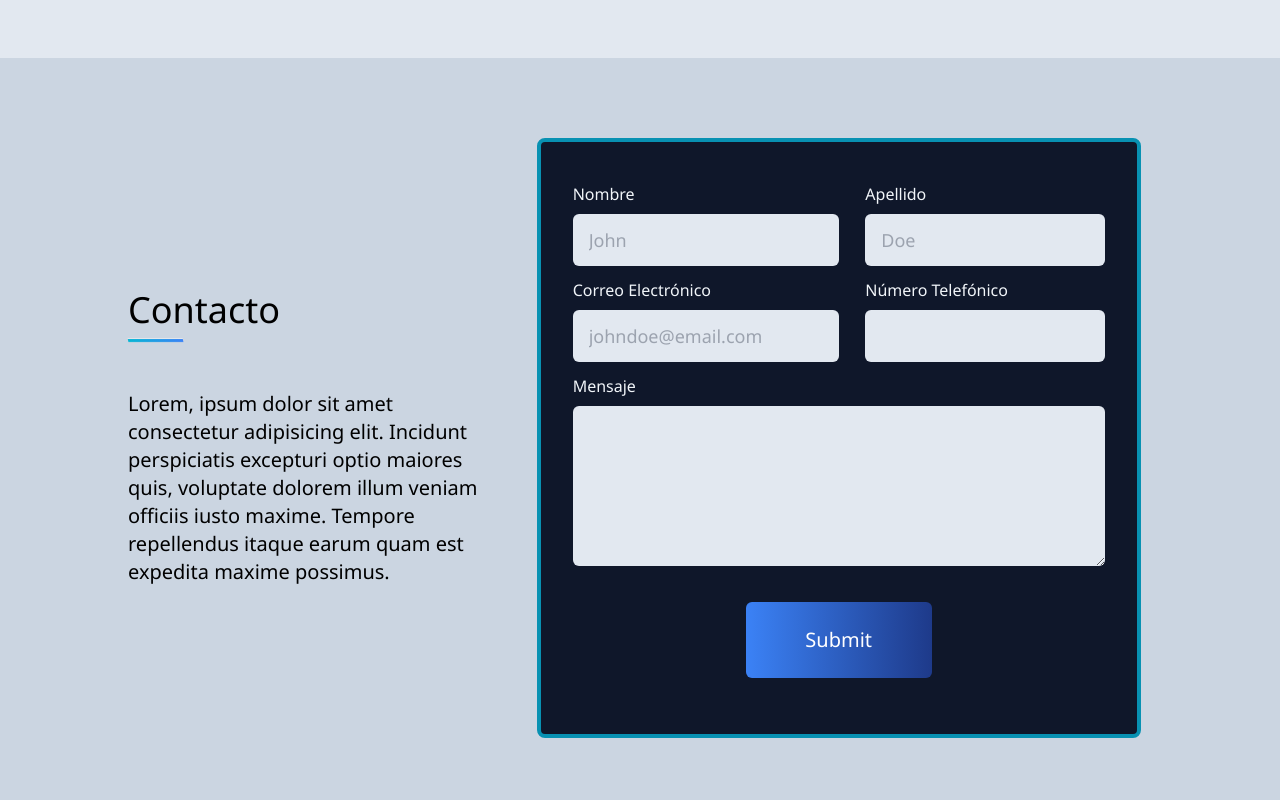
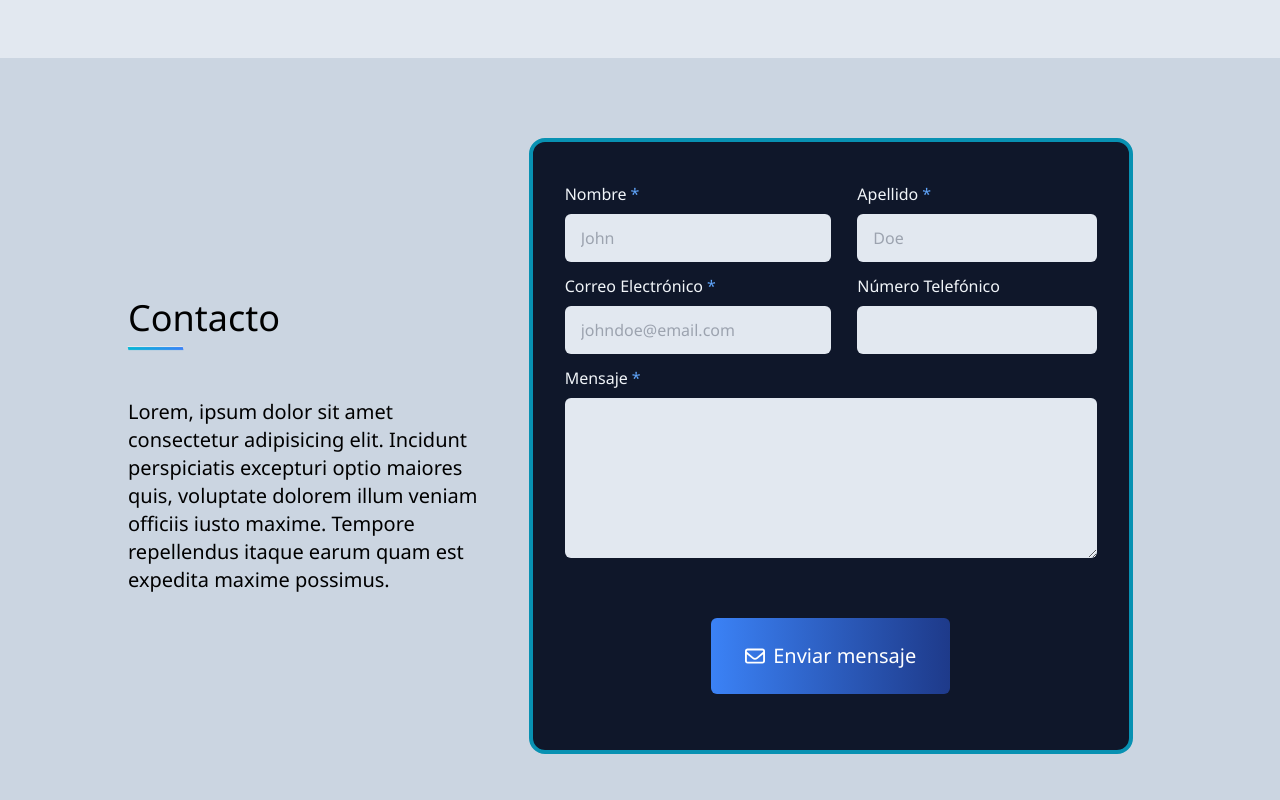
Before and after one commit to dspwebstudiomx/reacttailwindcss, a React (Vite) app: page / in a window 1280 px wide. Shown: the part 4840-5640 px from the top of the page. Built offline with nearby package versions, Linux system fonts and the light colour scheme.

Commit message:
(Updates) Form: adding validation

```diff
--- a/package.json
+++ b/package.json
@@ -11,9 +11,11 @@
     "preview": "vite preview"
   },
   "dependencies": {
+    "@emailjs/browser": "^4.3.3",
     "@headlessui/react": "^1.7.18",
     "@heroicons/react": "^2.1.1",
     "animate.css": "^4.1.1",
+    "formik": "^2.4.5",
     "lottie-react": "^2.4.0",
     "react": "^18.2.0",
     "react-dom": "^18.2.0",
--- a/src/components/ContactForm.jsx
+++ b/src/components/ContactForm.jsx
@@ -1,40 +1,161 @@
-// import { FaRegEnvelope } from "react-icons/fa6";
+import { useRef, useState } from 'react';
+import { FaRegEnvelope } from "react-icons/fa6"
+import { Formik, Field, Form } from 'formik';
+import emailjs from '@emailjs/browser';
 
-const ContactForm = () => {
-  8
+export default function ContactForm() {
+
+  const form = useRef();
+  const [showModal, setShowModal] = useState(false)
+  const sendEmail = (e) => {
+    e.preventDefault();
+    emailjs
+      .sendForm('service_sitioweb', 'template_dspwebstudio', form.current, {
+        publicKey: '6zZtQ17TWIZUgres6',
+      })
+      .then(
+        () => {
+          console.log("SUCCESS!")
+          setShowModal(true)
+        },
+        (error) => {
+          console.log('FAILED...', error.text);
+        },
+      );
+    // e.target.reset();
+  };
+
   return (
-    <article id="formulario" className="border-4  border-cyan-600 rounded-lg px-8 py-10 pb-14 bg-slate-900  text-slate-100 ">
-      <form action="mailto:dspwebstudio@gmail.com" className="flex flex-col gap-3" method="POST" name="EmailForm">
+    <article id="formulario" className="border-4  border-cyan-600 rounded-2xl px-8 py-10 pb-14 bg-slate-900  text-slate-100 ">
+      <Formik
+        initialValues={{
+          user_name: '',
+          user_surname: '',
+          user_email: '',
+          user_phone: '',
+          message: ''
+        }}
+        validate={
+          values => {
+            let errors = {};
+            if (!values.user_name) {
+              errors.user_name = 'Requerido'
+            } else if (values.user_name.length < 2) {
+              errors.user_name = 'Ingrese al menos 2 letras'
+            } else if (!/^[a-zA-ZÀ-ÿ\s]{1,40}$/.test(values.user_name)) {
+              errors.user_name = 'No debe de contener números'
+            }
+
+            if (!values.user_surname) {
+              errors.user_surname = 'Requerido'
+            } else if (values.user_surname.length < 2) {
+              errors.user_surname = 'Ingrese al menos 2 letras'
+            } else if (!/^[a-zA-ZÀ-ÿ\s]{1,40}$/.test(values.user_surname)) {
+              errors.user_surname = 'No debe de contener números'
+            }
+
+            if (!values.user_email) {
+              errors.user_email = 'Requerido';
+            } else if (!/^[A-Z0-9._%+-]+@[A-Z0-9.-]+\.[A-Z]{2,}$/i.test(values.user_email)) {
+              errors.user_email = 'Email no valido';
+            }
+            if (!/^[+]+[0-9]+$/.test(values.user_phone)) {
+              errors.user_phone = "Solo se aceptan números y símbolo + al comienzo"
+            }
+            if (!values.message) {
+              errors.message = 'Requerido'
+            }
+            return errors;
+          }
+        }
+        onSubmit={({ resetForm }) => {
+          resetForm()
+        }}
+      >
+        {({ errors, touched }) => (
+          <Form ref={form} onSubmit={sendEmail} className="flex flex-col gap-3">
             <div className="flex flex-wrap justify-between gap-3">
               <div className="shield flex flex-col sm:w-[50%] w-full">
-            <label htmlFor="" className="mb-2" id="name">Nombre</label>
-            <input type="text" name="name" id="name" className="rounded-md text-slate-900 bg-slate-200 px-4 py-3 text-lg" placeholder="John" />
+                <label htmlFor='user_name' className="mb-2">Nombre<span className='text-blue-400 ml-1'>*</span></label>
+                <Field
+                  id="user_name"
+                  name="user_name"
+                  className="rounded-md text-slate-900 bg-slate-200 px-4 py-3 focus:border-2 border-blue-500"
+                  type="text"
+                  placeholder="John"
+                  required
+                />
+                {touched.user_name && errors.user_name && <p className='mt-2 text-blue-400 text-xs'>* {errors.user_name}</p>}
               </div>
               <div className="shield flex flex-col sm:w-[45%] w-full">
-            <label htmlFor="" className="mb-2" id="surname">Apellido</label>
-            <input type="text" name="surname" id="surname" className="rounded-md text-slate-900 bg-slate-200 px-4 py-3 text-lg" placeholder="Doe" />
+                <label className="mb-2">Apellido<span className='text-blue-400 ml-1'>*</span></label>
+                <Field
+                  className="rounded-md text-slate-900 bg-slate-200 px-4 py-3"
+                  id="user_surname"
+                  name="user_surname"
+                  placeholder="Doe"
+                  required
+                />
+                {touched.user_surname && errors.user_surname && <p className='mt-2 text-blue-400 text-xs'>* {errors.user_surname}</p>}
+
               </div>
             </div>
             <div className="flex flex-wrap justify-between gap-3">
               <div className="shield flex flex-col sm:w-[50%] w-full">
-            <label htmlFor="" className="mb-2" id="email">Correo Electrónico</label>
-            <input type="email" name="email" id="email" className="rounded-md text-slate-900 bg-slate-200 px-4 py-3 text-lg" placeholder="johndoe@email.com" />
+                <label htmlFor="user_email" className="mb-2">Correo Electrónico<span className='text-blue-400 ml-1'>*</span></label>
+                <Field
+                  className="rounded-md text-slate-900 bg-slate-200 px-4 py-3"
+                  id="user_email"
+                  name="user_email"
+                  placeholder="johndoe@email.com"
+                  type="email"
+                  required
+                />
+                {touched.user_email && errors.user_email && <p className='mt-2 text-blue-400 text-xs'>* {errors.user_email}</p>}
+
               </div>
               <div className="shield flex flex-col sm:w-[45%] w-full">
-            <label htmlFor="" className="mb-2" id="number">Número Telefónico</label>
-            <input type="text" name="phone" id="number" className="rounded-md text-slate-900 bg-slate-200 px-4 py-3 text-lg" />
+                <label htmlFor="user_phone" className="mb-2">Número Telefónico</label>
+                <Field
+                  className="rounded-md text-slate-900 bg-slate-200 px-4 py-3"
+                  type="text"
+                  name="user_phone"
+                  id="user_phone"
+                />
+                {touched.user_phone && errors.user_phone && <p className='mt-2 text-blue-400 text-xs'>* {errors.user_phone}</p>}
+
+              </div>
+              <div className="flex flex-col w-full mb-12">
+                <label htmlFor="message" className="mb-2">Mensaje<span className='text-blue-400 ml-1'>*</span></label>
+                <textarea
+                  type="text"
+                  name="message"
+                  id="message"
+                  className="rounded-md text-slate-900 bg-slate-200 px-4 py-3 min-h-40 max-h-40"
+                  required
+                />
+                {touched.message && errors.message && <p className='mt-2 text-blue-400 text-xs'>* {errors.message}</p>}
+
               </div>
             </div>
-        <div className="shield flex flex-col">
-          <label htmlFor="" className="mb-2 " id="message">Mensaje</label>
-          <textarea type="text" name="message" id="message" className="rounded-md text-slate-900 bg-slate-200 p-4 min-h-40 max-h-40" />
+            <button type='submit' className="bg-gradient-to-r from-blue-500 to-blue-900  text-white rounded-md p-6 text-xl hover:bg-slate-700 sm:w-[45%] w-[100%] mx-auto flex items-center justify-center" >
+              <FaRegEnvelope className="mr-2" />
+              Enviar mensaje
+            </button>
+            {/* Modal */}
+            {showModal &&
+              (<div id='modal' className='fixed inset-0 flex justify-center items-center z-0'>
+                <div id='modal-overlay' className='fixed inset-0 z-0'></div>
+                <div id='modal-window' className='fixed w-1/4 h-[200px] bg-slate-100 rounded text-slate-900 flex flex-col items-center justify-center z-3 opacity-100 border-2 border-blue-500 border-xl '>
+                  <h1 className='text-center text-lg'>Mensaje enviado satisfactoriamente</h1>
+                  <button onClick={() => setShowModal(false)} className='mt-6 bg-gradient-to-r from-blue-500 to-blue-900  text-white rounded-md p-3 text-md hover:bg-slate-700 sm:w-[45%] w-[100%] mx-auto flex items-center justify-center'>Cerrar</button>
                 </div>
-        <input type="submit" className="mt-6 bg-gradient-to-r from-blue-500 to-blue-900  text-white rounded-md p-6 text-2xl sm:text-xl hover:bg-slate-700 sm:w-[35%] w-[100%] mx-auto">
-        </input>
-      </form>
-
+              </div>
+              )}
+            {/* Modal */}
+          </Form>
+        )}
+      </Formik>
     </article >
   )
 }
-
-export default ContactForm
--- /dev/null
+++ b/src/components/FormModal.jsx
@@ -0,0 +1,25 @@
+import PropTypes from 'prop-types'
+
+const FormModal = () => {
+  const styles = {
+    modal: 'fixed inset-0 flex justify-center items-center z-0',
+    overlay: 'fixed inset-0 z-0',
+    window: 'fixed w-1/4 h-[200px] bg-slate-100 rounded text-slate-900 flex flex-col items-center justify-center z-3 opacity-100 border-2 border-blue-500 border-xl ',
+    title: 'text-center text-lg',
+    button: 'mt-6 bg-gradient-to-r from-blue-500 to-blue-900  text-white rounded-md p-3 text-md hover:bg-slate-700 sm:w-[45%] w-[100%] mx-auto flex items-center justify-center'
+  }
+
+  return (
+    <div id='modal' className={styles.modal}>
+      <div id='modal-overlay' className={styles.overlay}></div>
+      <div id='modal-window' className={styles.window}>
+        <h1 className={styles.title}>Enviado exitosamente</h1>
+        <button className={styles.button}>Cerrar</button>
+      </div>
+    </div>
+  )
+}
+FormModal.propTypes = {
+  onClose: PropTypes.func
+}
+export default FormModal
--- a/src/components/Sections/Contact.jsx
+++ b/src/components/Sections/Contact.jsx
@@ -6,14 +6,14 @@ import Section from "../Templates/Section"
 const Contact = () => {
   return (
     <Section id="contacto" className="bg-slate-300">
-      <Container className={'flex flex-wrap gap-10'}>
-        <div id="contactDescription" className="flex flex-col items-center sm:items-start justify-center sm:w-[36%] w-[100%]">
+      <Container className={'flex flex-wrap gap-20 md:gap-8'}>
+        <div id="contactDescription" className="flex flex-col items-center sm:items-start justify-center md:w-[36%] w-[100%]">
           <TitleH2 title="Contacto" />
           <hr className="h-1 bg-gradient-to-r from-cyan-500 to-blue-500 w-[15%] skew-x-12 mb-12 mx-auto text-center sm:ml-0" />
 
           <p className="text-xl">Lorem, ipsum dolor sit amet consectetur adipisicing elit. Incidunt perspiciatis excepturi optio maiores quis, voluptate dolorem illum veniam officiis iusto maxime. Tempore repellendus itaque earum quam est expedita maxime possimus.</p>
         </div>
-        <div id="contactForm" className="sm:w-[59%] w-[100%]">
+        <div id="contactForm" className="md:w-[59%] w-[100%]">
           <ContactForm />
         </div>
       </Container>
--- a/src/components/Sections/Navbar.jsx
+++ b/src/components/Sections/Navbar.jsx
@@ -36,7 +36,7 @@ function Navbar() {
         </HashLink>
 
         {/* menu */}
-        <ul className="hidden md:flex cursor-pointer">
+        <ul className="hidden lg:flex cursor-pointer">
 
           <HashLink to="/#inicio" duration={500} className={Styles.a} scroll={element => scrollWithOffset(element, 98)}>Inicio</HashLink>
           <HashLink to="/#about" duration={500} className={Styles.a} scroll={element => scrollWithOffset(element, 98)}>Sobre mi</HashLink>
@@ -58,7 +58,7 @@ function Navbar() {
           </ul>
         </ul>
         {/* menu button */}
-        <div onClick={toggleNav} className="md:hidden z-40">
+        <div onClick={toggleNav} className="lg:hidden z-40">
           <FaBars size={30} color="white" />
         </div>
 
--- a/src/components/Templates/PageTemplate.jsx
+++ b/src/components/Templates/PageTemplate.jsx
@@ -7,7 +7,7 @@ import Container from "./Container"
 import ToScrollSection from "../ToScrollSection";
 
 
-const PageTemplate = ({ children, TituloPrincipal, background }) => {
+const PageTemplate = ({ id, children, TituloPrincipal, background }) => {
   return (
     <div id="scrollTop">
       <header>
@@ -15,7 +15,7 @@ const PageTemplate = ({ children, TituloPrincipal, background }) => {
       </header>
       <ToScrollSection />
       <main>
-        <Section className={`mx-auto ${background}`}>
+        <Section className={`mx-auto ${background}`} id={id}>
           <Container>
             <h1 className="text-3xl mx-auto text-center mb-2">{TituloPrincipal}</h1>
             <hr className='h-1 bg-gradient-to-r from-cyan-500 to-blue-500 w-[12%] skew-x-12 mb-20 mx-auto text-center' />
@@ -32,6 +32,7 @@ const PageTemplate = ({ children, TituloPrincipal, background }) => {
 }
 
 PageTemplate.propTypes = {
+  id: PropTypes.string,
   background: PropTypes.string,
   TituloPrincipal: PropTypes.string,
   children: PropTypes.node
--- a/src/pages/Article.jsx
+++ b/src/pages/Article.jsx
@@ -120,7 +120,7 @@ const Article = () => {
                     </Link>
                   )
                 }
-              ).slice(-2).reverse()}
+              ).slice(-2).toReversed()}
             </div>
           </aside>
           {/* Contenedor Derecho */}
--- a/src/pages/Contact.jsx
+++ b/src/pages/Contact.jsx
@@ -12,7 +12,7 @@ const Contact = () => {
     <div className="" id="scrollTop">
       <Navbar />
       <ToScrollSection />
-      <Section className="mt-10 bg-slate-300">
+      <Section className="mt-10 bg-slate-300" id="contacto">
         <Container>
           <Contacto />
         </Container>
```
Also changed, not shown: 1 other file (tests, documents, lock files or other folders). Lines whose indentation alone changed are shown as unchanged.
